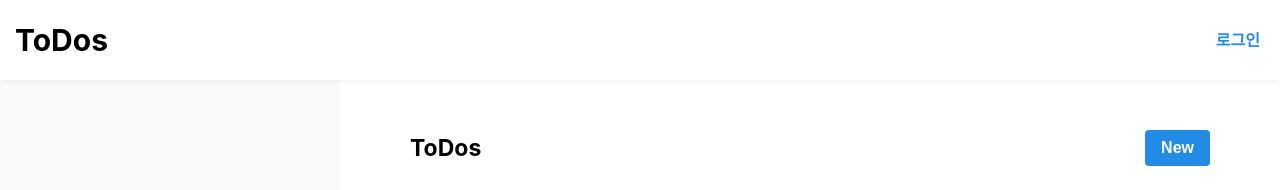
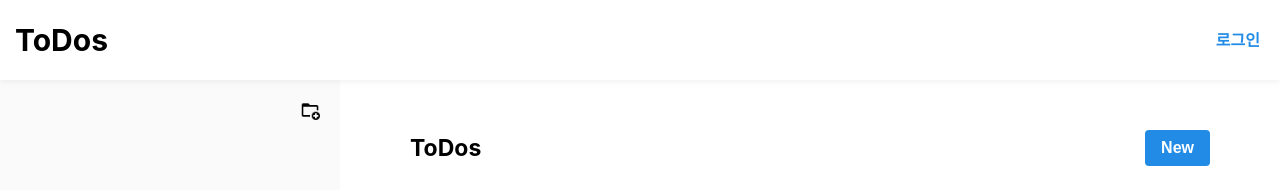
Before and after one commit to b-jisoo/to-do, a Next.js app: page / in a window 1280 px wide. Shown: the top 190 px of the page. Built offline with nearby package versions, Linux system fonts and the light colour scheme.

Commit message:
feat: 로그인 없이도 todo 작성할 수 있게 설정

```diff
--- a/components/ToDo/view/ListView.tsx
+++ b/components/ToDo/view/ListView.tsx
@@ -33,7 +33,6 @@ const TodoListView = ({
   return (
     <Container>
       <ButtonContainer>
-        {auth ? (
         <Image
           src="/addFolder.png"
           alt="addfolder"
@@ -41,7 +40,6 @@ const TodoListView = ({
           height="20"
           onClick={onAddToDoListModalOpen}
         />
-        ) : null}
       </ButtonContainer>
       <AddToDoListModal />
       <div>
```
Lines whose indentation alone changed are shown as unchanged.
